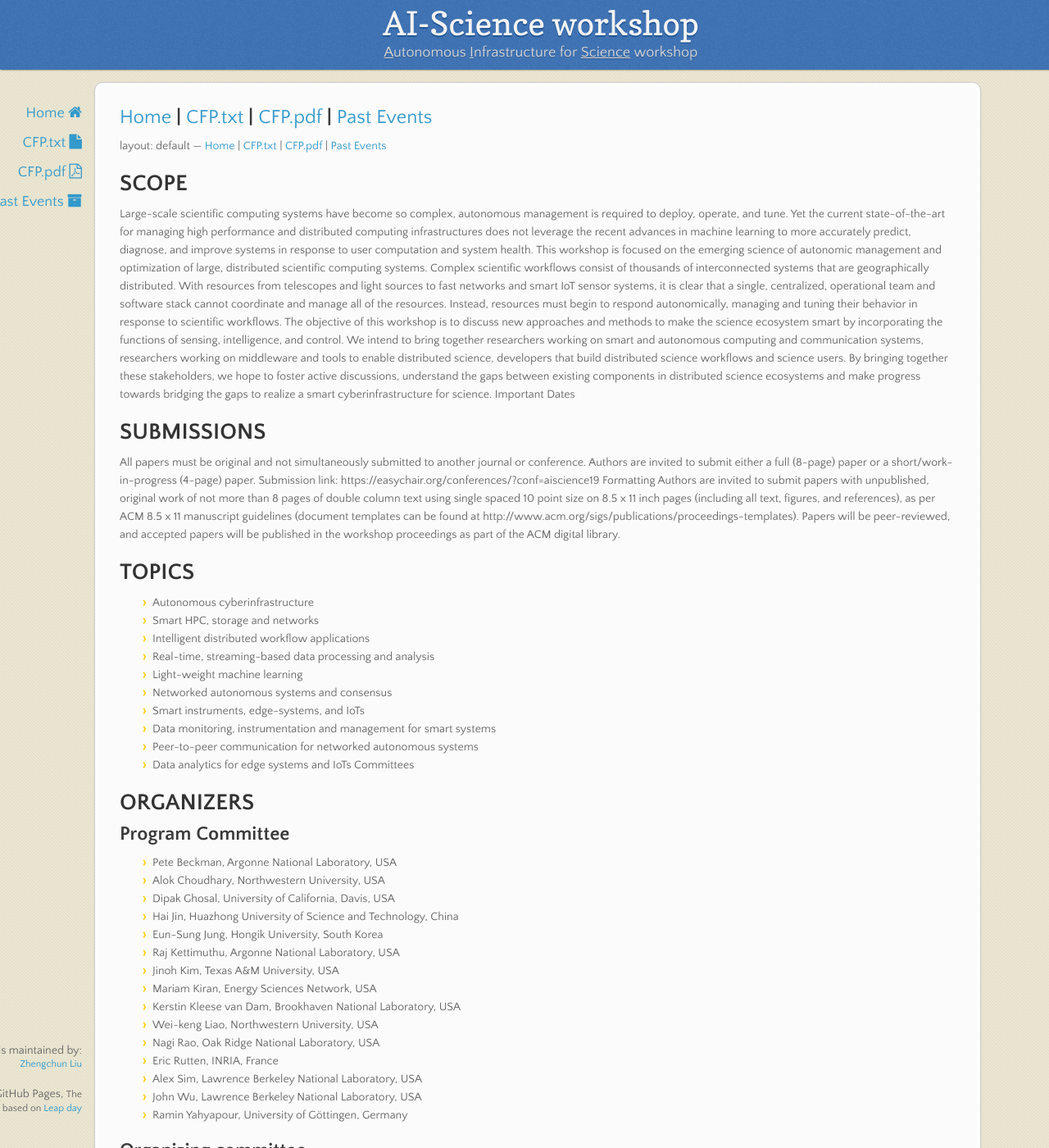
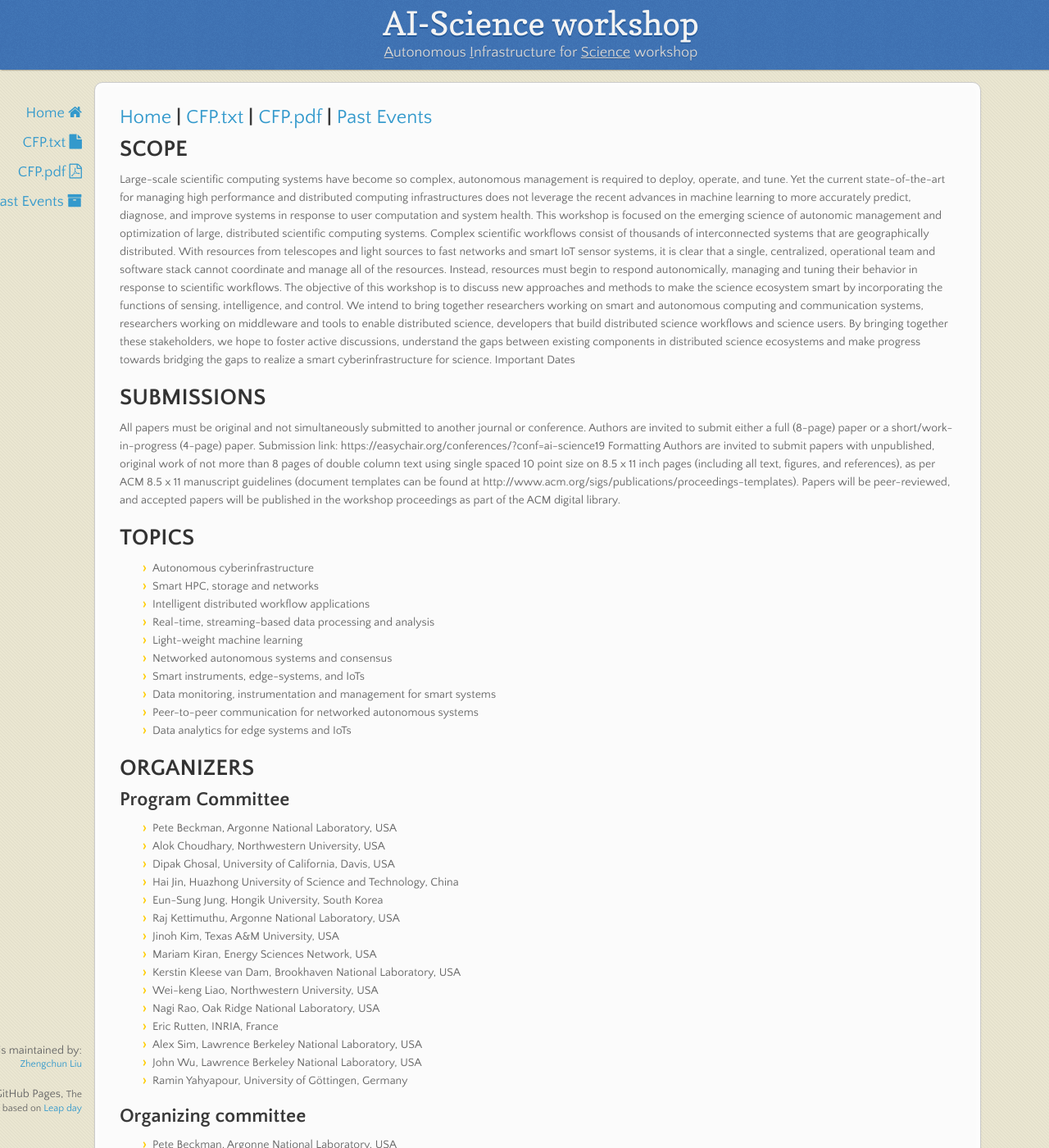
Before and after one commit to ai-science/ai-science.github.io, a Jekyll site: the page built from index.md, in a window 1280 px wide and 1400 px high. Shown: the whole window at 82% size. Built offline with Jekyll 4.4.1, drawn with Linux system fonts in a browser that asks for light colours; nearby versions of some CDN libraries; our own code applies the rules of GitHub Pages for plain Markdown files.

Commit message:
add, delete, polish etc.

```diff
--- a/index.md
+++ b/index.md
@@ -3,9 +3,6 @@ layout: default
 ---
 [Home](index.html) | <a href="doc/CFP-ai-science-2019.txt" target="_blank">CFP.txt</a> | <a href="doc/CFP-ai-science-2019.pdf" target="_blank">CFP.pdf</a> | [Past Events](past.html)
 ---
-layout: default
----
-[Home](index.html) | <a href="doc/CFP-ai-science-2019.txt" target="_blank">CFP.txt</a> | <a href="doc/CFP-ai-science-2019.pdf" target="_blank">CFP.pdf</a> | [Past Events](past.html)
 
 # SCOPE
 Large-scale scientific computing systems have become so complex, autonomous management is required to deploy, operate, and tune. Yet the current state-of-the-art for managing high performance and distributed computing infrastructures does not leverage the recent advances in machine learning to more accurately predict, diagnose, and improve systems in response to user computation and system health. This workshop is focused on the emerging science of autonomic management and optimization of large, distributed scientific computing systems.
@@ -13,7 +10,7 @@ Complex scientific workflows consist of thousands of interconnected systems that
 Important Dates
 
 # SUBMISSIONS
-All papers must be original and not simultaneously submitted to another journal or conference. Authors are invited to submit either a full (8-page) paper or a short/work-in-progress (4-page) paper. Submission link: https://easychair.org/conferences/?conf=aiscience19
+All papers must be original and not simultaneously submitted to another journal or conference. Authors are invited to submit either a full (8-page) paper or a short/work-in-progress (4-page) paper. Submission link: https://easychair.org/conferences/?conf=ai-science19
 Formatting
 Authors are invited to submit papers with unpublished, original work of not more than 8 pages of double column text using single spaced 10 point size on 8.5 x 11 inch pages (including all text, figures, and references), as per ACM 8.5 x 11 manuscript guidelines (document templates can be found at http://www.acm.org/sigs/publications/proceedings-templates). Papers will be peer-reviewed, and accepted papers will be published in the workshop proceedings as part of the ACM digital library.
 
@@ -28,7 +25,6 @@ Authors are invited to submit papers with unpublished, original work of not more
 * Data monitoring, instrumentation and management for smart systems
 * Peer-to-peer communication for networked autonomous systems
 * Data analytics for edge systems and IoTs
-Committees
 
 # ORGANIZERS
 ## Program Committee
```
